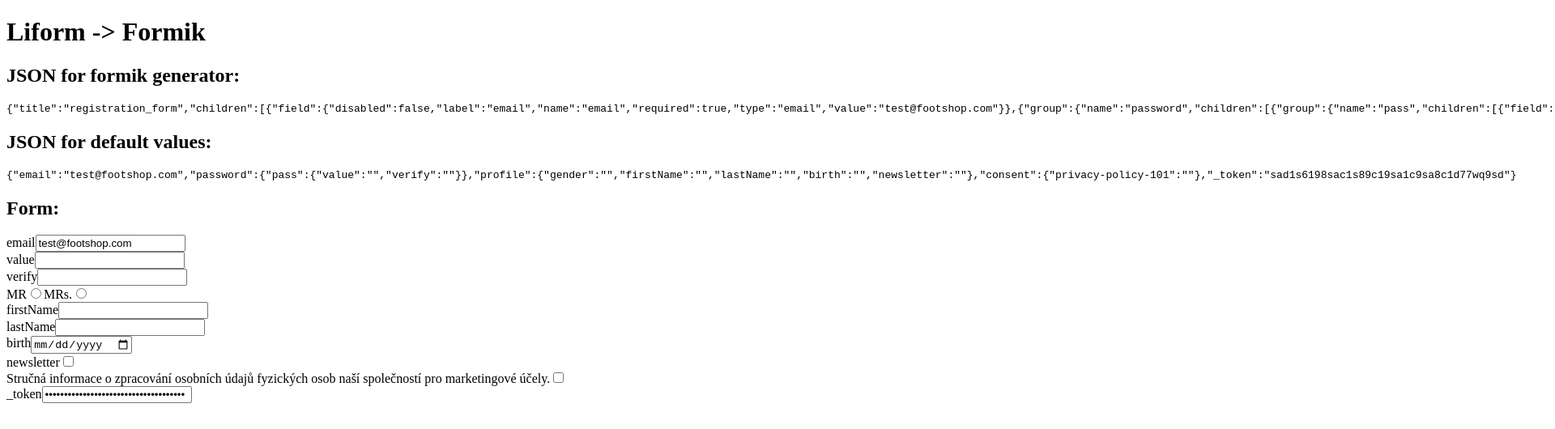
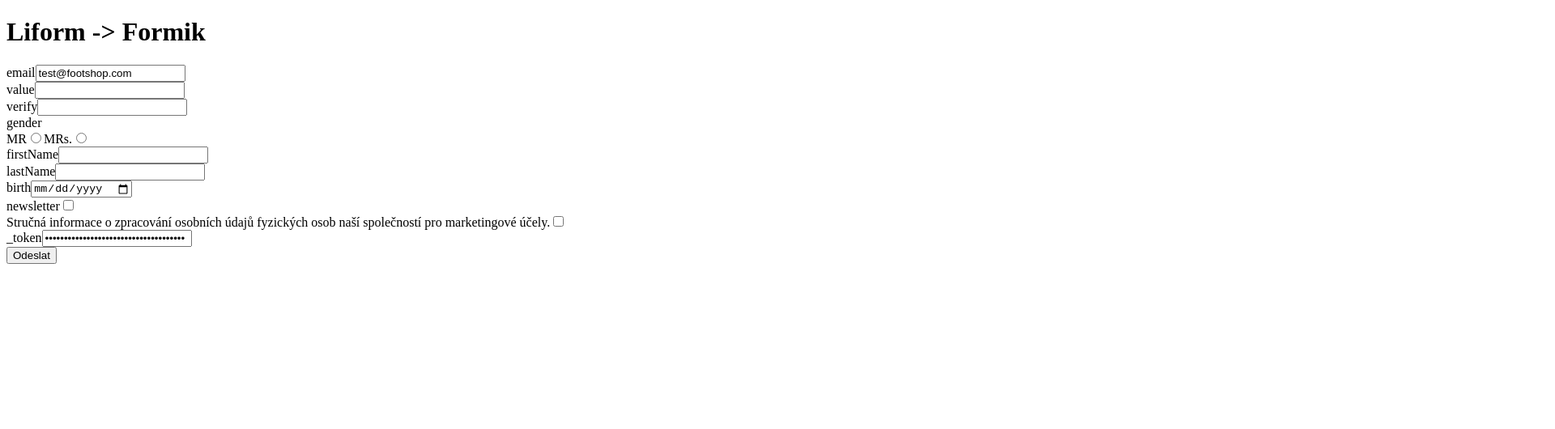
Before and after one commit to Rootre/liform-formik-transformator, a Next.js app: page / in a window 1280 px wide. Shown: the top 530 px of the page at 81% size, 1920 px wide, since content can reach past the window. Built offline with nearby package versions, Linux system fonts and the light colour scheme.

Commit message:
rendering updated

```diff
--- a/components/FormikField/index.jsx
+++ b/components/FormikField/index.jsx
@@ -4,10 +4,13 @@ import {ErrorMessage, Field} from 'formik';
 import FormikRadio from 'Components/FormikRadio';
 
 function FormikField({field: {disabled, label, name, radio_titles, radio_values, required, type}}) {
-    return type === 'radio' ? <FormikRadio name={name} labels={radio_titles} values={radio_values}/> : (
+    return (
         <div>
             {label && <label htmlFor={name}>{label}</label>}
-            <Field id={name} name={name} type={type} required={required} disabled={disabled}/>
+            {type === 'radio'
+                ? <FormikRadio name={name} labels={radio_titles} values={radio_values}/>
+                : <Field id={name} name={name} type={type} required={required} disabled={disabled}/>
+            }
             <ErrorMessage name={name}/>
         </div>
     );
--- a/components/FormikGenerator/index.jsx
+++ b/components/FormikGenerator/index.jsx
@@ -2,15 +2,15 @@ import React from 'react';
 import {Formik, Form} from 'formik';
 import FormikChild from "../FormikChild";
 
-function FormikGenerator({defaultValues, structure}) {
+function FormikGenerator({button, defaultValues, structure}) {
 
     return (
         <Formik initialValues={defaultValues}>
             {props => {
-                console.log(props);
                 return (
                     <Form>
                         {structure.children.map((child, i) => <FormikChild key={i} child={child}/>)}
+                        {button}
                     </Form>
                 )
             }}
--- a/pages/index.js
+++ b/pages/index.js
@@ -19,12 +19,11 @@ function Index() {
                 <meta name="viewport" content="initial-scale=1.0, width=device-width" />
             </Head>
             <h1>Liform -> Formik</h1>
-            <h2>JSON for formik generator:</h2>
-            <pre>{JSON.stringify(structure)}</pre>
-            <h2>JSON for default values:</h2>
-            <pre>{JSON.stringify(defaultValues)}</pre>
-            <h2>Form:</h2>
-            <FormikGenerator structure={structure} defaultValues={defaultValues}/>
+            <FormikGenerator
+                button={<button type={'submit'}>Odeslat</button>}
+                structure={structure}
+                defaultValues={defaultValues}
+            />
         </div>
     )
 }
--- a/prototypes/Liform2Formik.js
+++ b/prototypes/Liform2Formik.js
@@ -43,11 +43,16 @@
 
 let liformSchema;
 
-const mapWidgetsToFormTypes = {
+const mapLiformWidgetsToFormTypes = {
     email: 'email',
     'choice-expanded': 'radio',
     password: 'password',
     date: 'date',
+};
+
+const mapLiformTypesToFormTypes = {
+    string: 'text',
+    boolean: 'checkbox',
 };
 
 function Liform2Formik(schema) {
@@ -179,11 +184,9 @@ function _generateChild(slug, name, levels) {
  * @private
  */
 function _getFormType(field) {
-    if (!field.widget && field.type === 'boolean') {
-        return 'checkbox';
-    }
-
-    return mapWidgetsToFormTypes[field.widget] || field.widget;
+    return field.widget
+        ? mapLiformWidgetsToFormTypes[field.widget] || field.widget
+        : mapLiformTypesToFormTypes[field.type] || field.type;
 }
 
 /**
```
